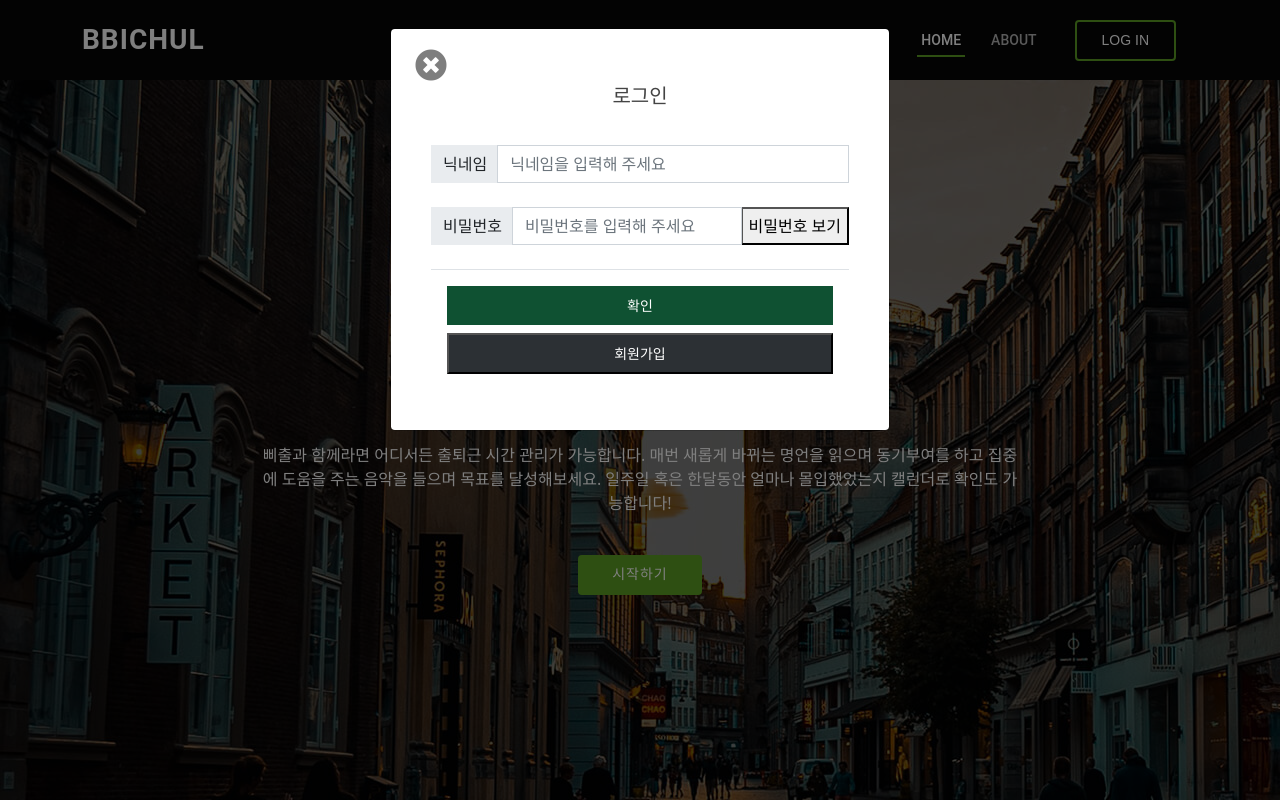
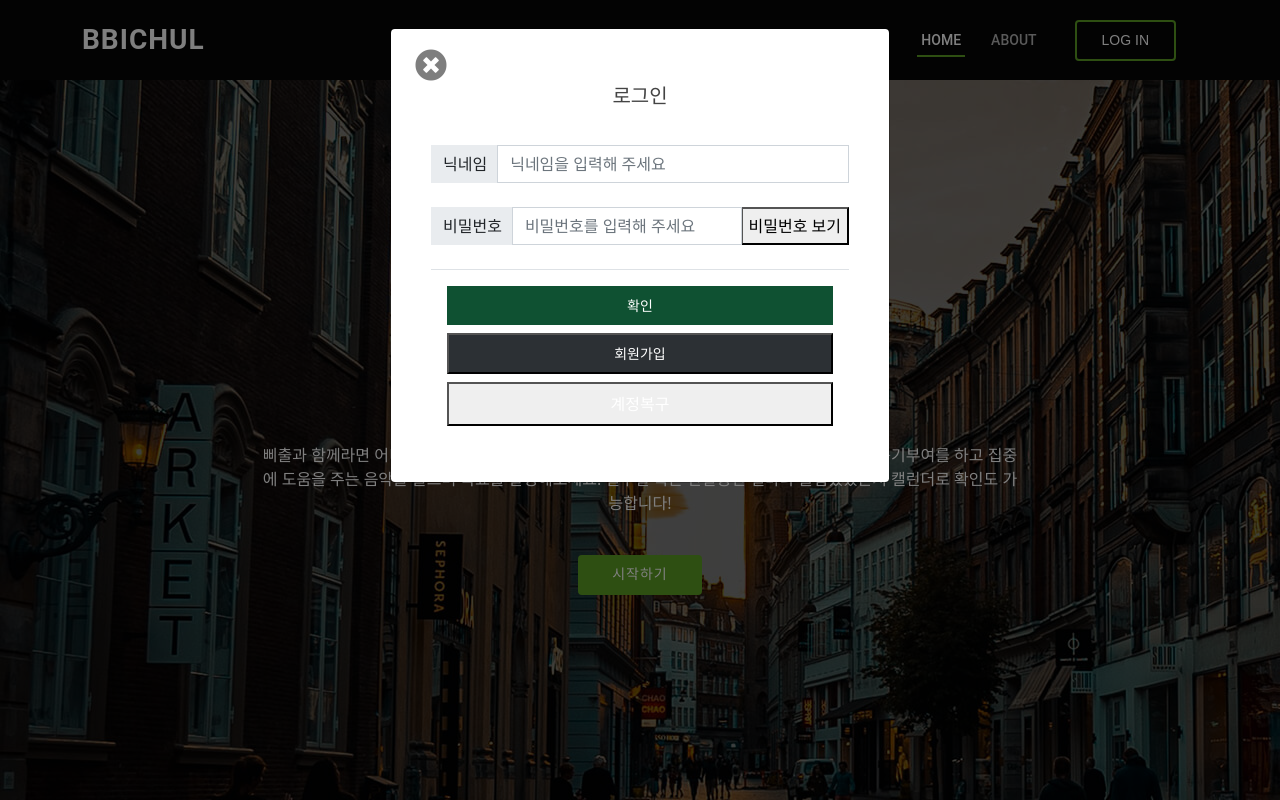
Before and after one commit to bbichul/bbichul-spring-frontend, a plain HTML site: page index.html in a window 1280 px wide. Both pictures are taken after a click on the link "LOG IN". Shown: the top 800 px of the page. Drawn offline with nearby package versions, Linux system fonts and the light colour scheme; a script that the page names is missing.

Commit message:
Update index.html

```diff
--- a/index.html
+++ b/index.html
@@ -271,6 +271,8 @@
                 <div class="modal-footer">
                     <button class="btn w-100 text-white rounded-0 py-2" onclick="login()" type="submit">확인</button>
                     <button class="btn1 w-100 text-white rounded-0 py-2" type="button" data-dismiss="modal" aria-label="Close" data-toggle="modal" data-target="#signupModal" onclick="hide_nickname()">회원가입</button>
+                    <button class="btn2 w-100 text-white rounded-0 py-2" type="button" data-dismiss="modal" aria-label="Close" data-toggle="modal" data-target="#recoverModal">계정복구</button>
+
                 </div>
 
             </div>
```
